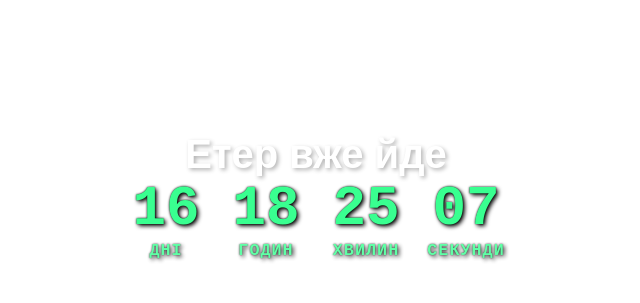
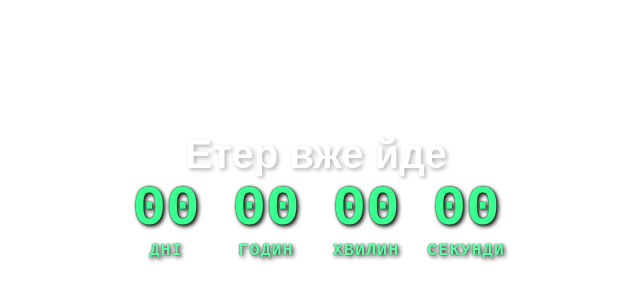
Before and after one commit to sorumond/from-date-timer, a plain HTML site: page index.html in a window 1280 px wide. Shown: the part 204-507 px from the top of the page, without its empty margins (324-964 px from the left). Drawn offline with Linux system fonts and the light colour scheme.

Commit message:
Update index.html

```diff
--- a/index.html
+++ b/index.html
@@ -231,15 +231,15 @@
 
 
         // Set hardcoded start time and auto-start timer
-        window.onload = function() {
-            // Set hardcoded start date/time - modify this to your desired start time
-            const hardcodedStartTime = new Date('2025-07-08T14:30:00'); // Example: January 1, 2024 at midnight
+        // window.onload = function() {
+        //     // Set hardcoded start date/time - modify this to your desired start time
+        //     const hardcodedStartTime = new Date('2025-07-08T14:30:00'); // Example: January 1, 2024 at midnight
 
-            // Auto-start the timer
-            startTime = hardcodedStartTime.getTime();
-            timerInterval = setInterval(updateTimer, 1000);
-            updateTimer();
-        };
+        //     // Auto-start the timer
+        //     startTime = hardcodedStartTime.getTime();
+        //     timerInterval = setInterval(updateTimer, 1000);
+        //     updateTimer();
+        // };
     </script>
 </body>
 </html>
```
